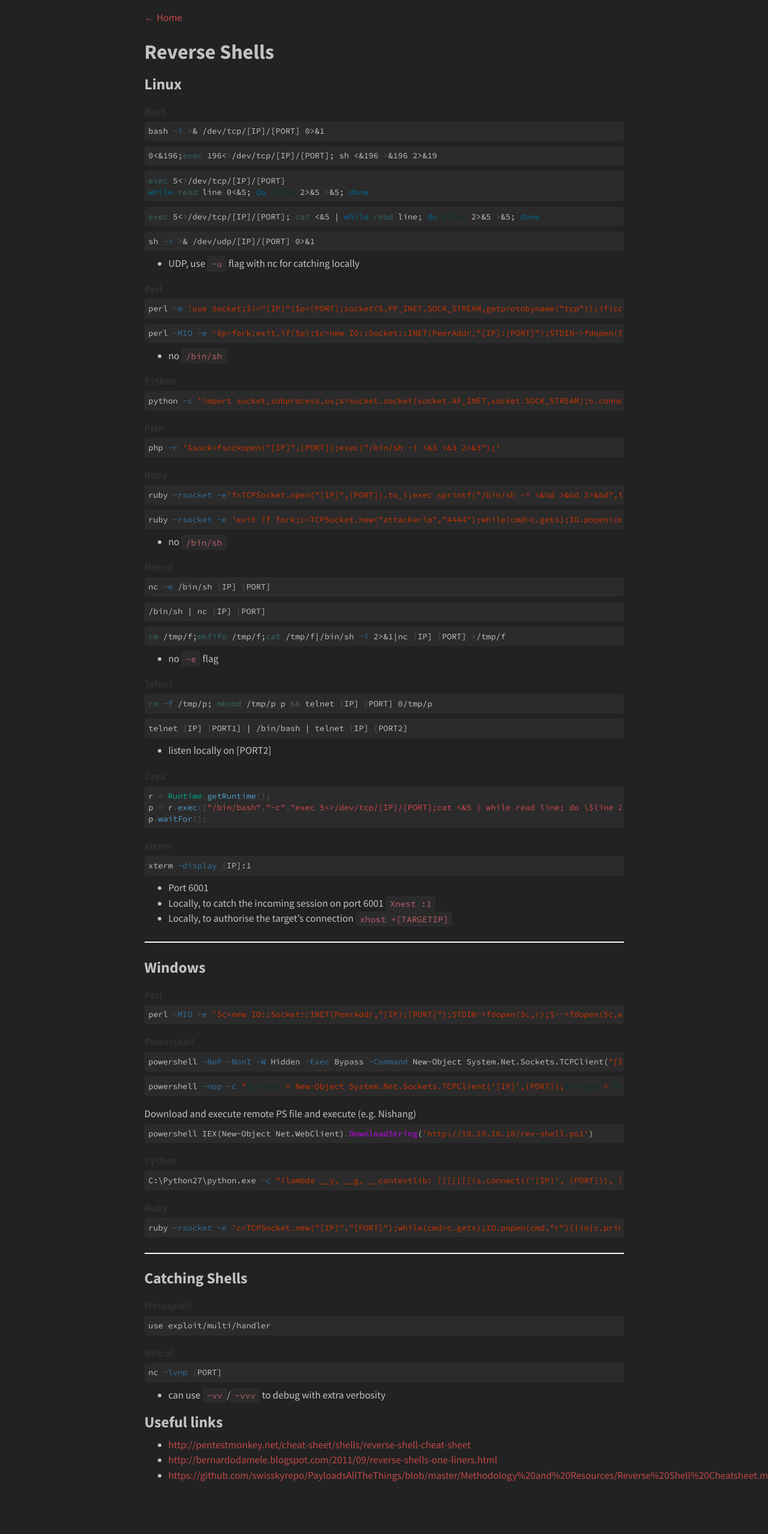
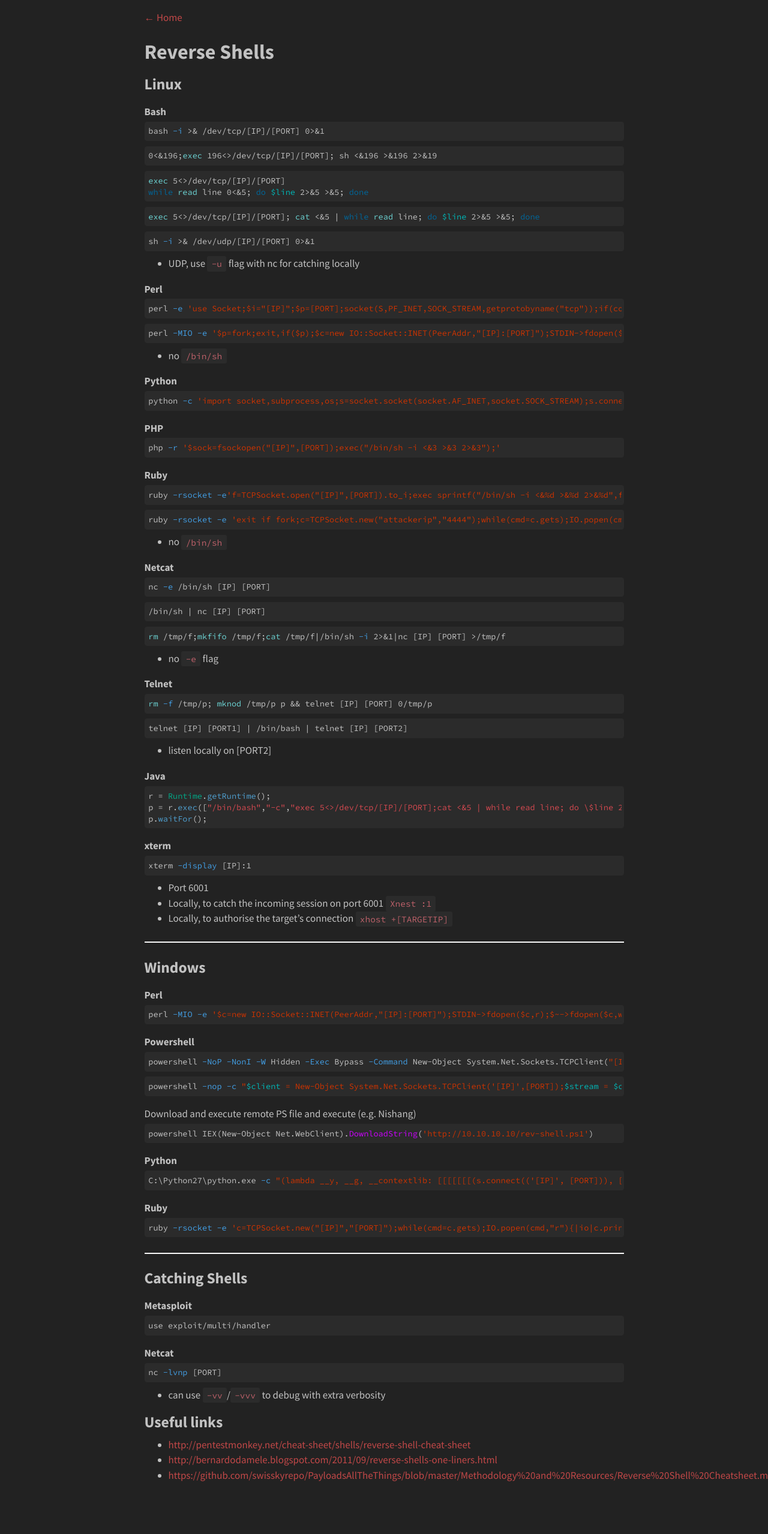
Before and after one commit to agrzeslak/cheatsheet, a Jekyll site: the page built from _topics/reverse-shells.md, in a window 1280 px wide. Shown: the whole page at 60% size. Built offline with Jekyll 4.4.1, drawn with Linux system fonts in a browser that asks for light colours.

Commit message:
made code css actually readable

```diff
--- a/_sass/base/_layout.scss
+++ b/_sass/base/_layout.scss
@@ -13,6 +13,10 @@
 .ftr-links a {
   color: $post-title-color;
   padding: 0 0.3rem;
+}
+
+.scroller {
+  scrollbar-color: dark;
 }
 
 .search-bar {
@@ -62,8 +66,8 @@
 }
 
 .sidenav a:hover {
-  color: #000000;
-  background-color: #f0f0f0;
+  color: $body-text-color;
+  background-color: #4e4e4e;
 }
 
 .topic-title {
--- a/_sass/base/_typography.scss
+++ b/_sass/base/_typography.scss
@@ -36,7 +36,7 @@ p {
 }
 
 strong {
-  color: #303030;
+  color: $body-text-color;
 }
 
 ul, ol, dl {
--- a/_sass/utilities/_syntax-highlighting.scss
+++ b/_sass/utilities/_syntax-highlighting.scss
@@ -4,23 +4,23 @@
   */
 
 .highlight .hll { background-color: #ffc; }
-.highlight .c { color: #999; } /* Comment */
+.highlight .c { color: $body-text-color; } /* Comment */
 .highlight .err { color: #a00; background-color: #faa } /* Error */
 .highlight .k { color: #069; } /* Keyword */
-.highlight .o { color: #555 } /* Operator */
+.highlight .o { color: $body-text-color; } /* Operator */
 .highlight .cm { color: #09f; font-style: italic } /* Comment.Multiline */
 .highlight .cp { color: #099 } /* Comment.Preproc */
-.highlight .c1 { color: #999; } /* Comment.Single */
-.highlight .cs { color: #999; } /* Comment.Special */
+.highlight .c1 { color: $body-text-color; } /* Comment.Single */
+.highlight .cs { color: $body-text-color; } /* Comment.Special */
 .highlight .gd { background-color: #fcc; border: 1px solid #c00 } /* Generic.Deleted */
 .highlight .ge { font-style: italic } /* Generic.Emph */
 .highlight .gr { color: #f00 } /* Generic.Error */
-.highlight .gh { color: #030; } /* Generic.Heading */
+.highlight .gh { color: rgb(0, 184, 0); } /* Generic.Heading */
 .highlight .gi { background-color: #cfc; border: 1px solid #0c0 } /* Generic.Inserted */
 .highlight .go { color: #aaa } /* Generic.Output */
 .highlight .gp { color: #009; } /* Generic.Prompt */
 .highlight .gs { } /* Generic.Strong */
-.highlight .gu { color: #030; } /* Generic.Subheading */
+.highlight .gu { color: rgb(0, 212, 0); } /* Generic.Subheading */
 .highlight .gt { color: #9c6 } /* Generic.Traceback */
 .highlight .kc { color: #069; } /* Keyword.Constant */
 .highlight .kd { color: #069; } /* Keyword.Declaration */
@@ -31,19 +31,19 @@
 .highlight .m { color: #f60 } /* Literal.Number */
 .highlight .s { color: #d44950 } /* Literal.String */
 .highlight .na { color: #4f9fcf } /* Name.Attribute */
-.highlight .nb { color: #366 } /* Name.Builtin */
+.highlight .nb { color: rgb(108, 211, 211) } /* Name.Builtin */
 .highlight .nc { color: #0a8; } /* Name.Class */
-.highlight .no { color: #360 } /* Name.Constant */
+.highlight .no { color: rgb(105, 209, 0) } /* Name.Constant */
 .highlight .nd { color: #99f } /* Name.Decorator */
-.highlight .ni { color: #999; } /* Name.Entity */
+.highlight .ni { color: $body-text-color; } /* Name.Entity */
 .highlight .ne { color: #c00; } /* Name.Exception */
 .highlight .nf { color: #c0f } /* Name.Function */
 .highlight .nl { color: #99f } /* Name.Label */
 .highlight .nn { color: #0cf; } /* Name.Namespace */
-.highlight .nt { color: #2f6f9f; } /* Name.Tag */
-.highlight .nv { color: #033 } /* Name.Variable */
-.highlight .ow { color: #000; } /* Operator.Word */
-.highlight .w { color: #bbb } /* Text.Whitespace */
+.highlight .nt { color: #429ee4; } /* Name.Tag */
+.highlight .nv { color: rgb(0, 182, 182) } /* Name.Variable */
+.highlight .ow { color: $body-text-color; } /* Operator.Word */
+.highlight .w { color: $body-text-color; } /* Text.Whitespace */
 .highlight .mf { color: #f60 } /* Literal.Number.Float */
 .highlight .mh { color: #f60 } /* Literal.Number.Hex */
 .highlight .mi { color: #f60 } /* Literal.Number.Integer */
@@ -59,10 +59,10 @@
 .highlight .sr { color: #3aa } /* Literal.String.Regex */
 .highlight .s1 { color: #c30 } /* Literal.String.Single */
 .highlight .ss { color: #fc3 } /* Literal.String.Symbol */
-.highlight .bp { color: #366 } /* Name.Builtin.Pseudo */
-.highlight .vc { color: #033 } /* Name.Variable.Class */
-.highlight .vg { color: #033 } /* Name.Variable.Global */
-.highlight .vi { color: #033 } /* Name.Variable.Instance */
+.highlight .bp { color: rgb(0, 185, 185) } /* Name.Builtin.Pseudo */
+.highlight .vc { color: rgb(0, 185, 185) } /* Name.Variable.Class */
+.highlight .vg { color: rgb(0, 185, 185) } /* Name.Variable.Global */
+.highlight .vi { color: rgb(0, 185, 185) } /* Name.Variable.Instance */
 .highlight .il { color: #f60 } /* Literal.Number.Integer.Long */
 
 .css .o,
```
